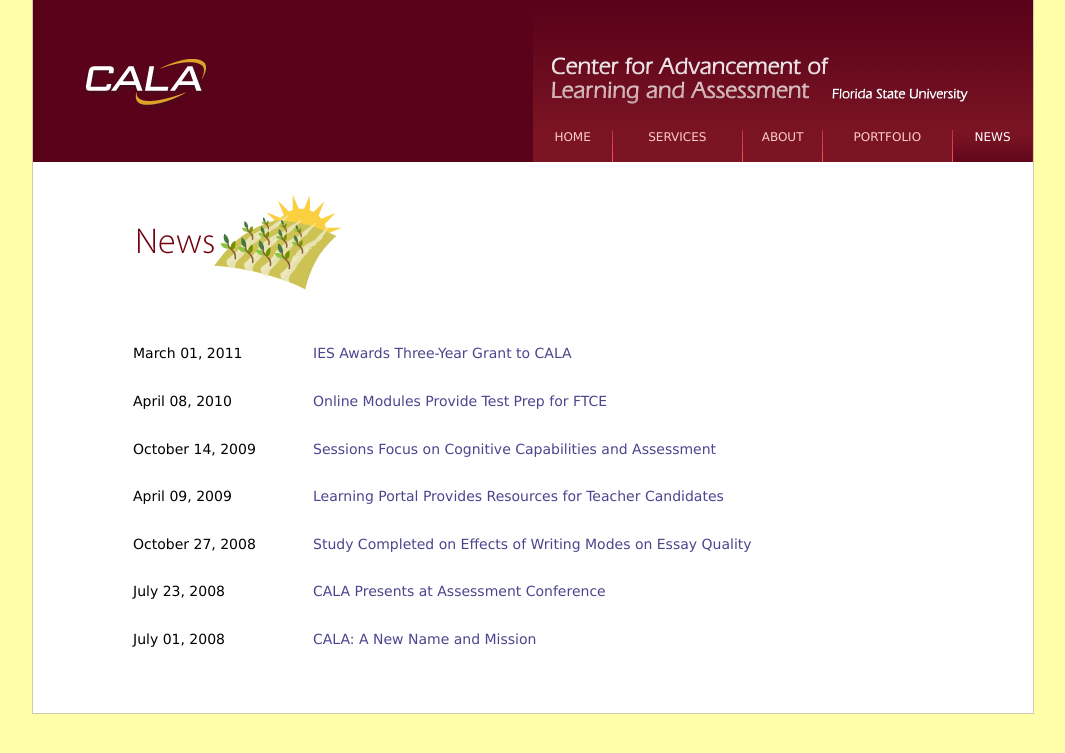
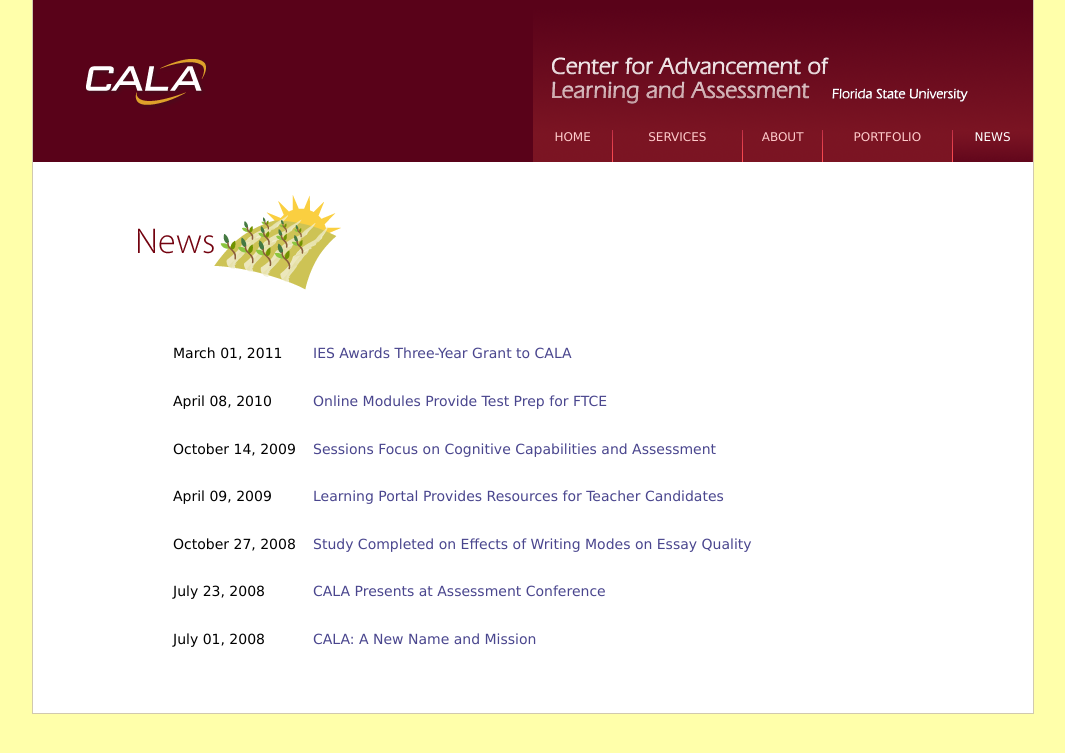
Before and after one commit to cala-fsu/cala-fsu.github.com, a Jekyll site: the page built from news/index.html, in a window 1280 px wide. Shown: the top 753 px of the page, without its empty margins (107-1172 px from the left). Built offline with Jekyll 4.4.1, drawn with Linux system fonts in a browser that asks for light colours.

Commit message:
Indent articles list.

```diff
--- a/stylesheets/master.css
+++ b/stylesheets/master.css
@@ -806,12 +806,12 @@
 }
 div.articleContent {
 	float: right;
-	width: 580px;
+	width: 540px;
 	padding: 0 10px 2em;
 }
 #singleContent #articles {
 	margin: 0;
-	padding: 2em 0 0 0;
+	padding: 2em 0 0 40px;
 	list-style-type: none;
 	list-style-image: none;
 }
```
